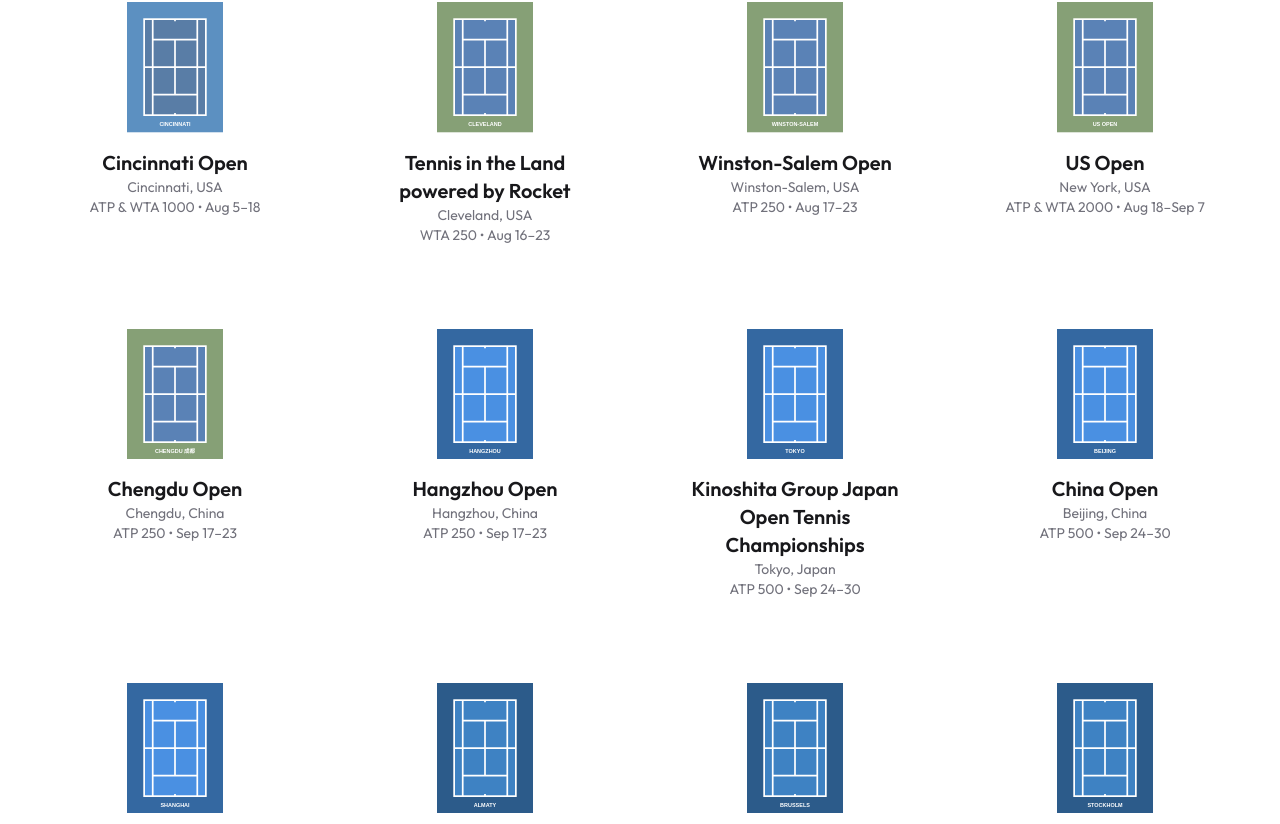
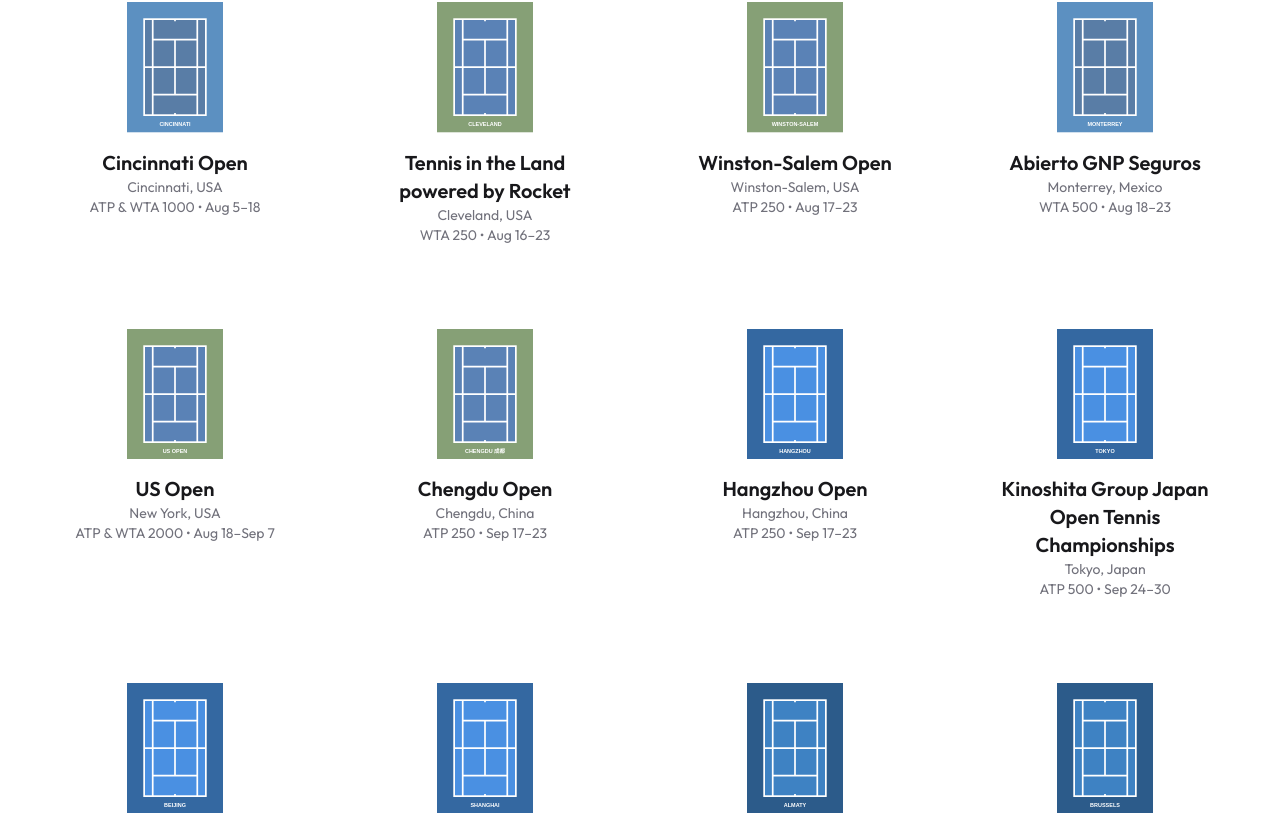
Before and after one commit to smoliakov/stateoftennis, a Next.js app: page / in a window 1280 px wide. Shown: the part 4433-5257 px from the top of the page. Built offline with nearby package versions, Linux system fonts and the light colour scheme.

Commit message:
feat: tournament

```diff
--- a/src/app/data/tournaments.ts
+++ b/src/app/data/tournaments.ts
@@ -809,6 +809,32 @@
     slug: 'winston-salem-open-2025',
   },
   {
+    name: 'Abierto GNP Seguros',
+    tour: ['WTA'],
+    points: 500,
+    slug: 'monterrey-2025',
+
+    startDate: '2025-08-18',
+    endDate: '2025-08-23',
+
+    court: {
+      innerColor: '#597da6',
+      outerColor: '#5c90c1',
+      surface: 'Hard',
+      surfaceText: 'Monterrey',
+    },
+
+    location: {
+      city: 'Monterrey',
+      country: 'Mexico',
+    },
+
+    links: {
+      wta: 'https://www.wtatennis.com/tournaments/1039/monterrey/2025',
+      officialSite: 'https://abiertognpseguros.com/',
+    }
+  },
+  {
     name: 'US Open',
     tour: ['ATP', 'WTA'],
     points: 2000,
```
